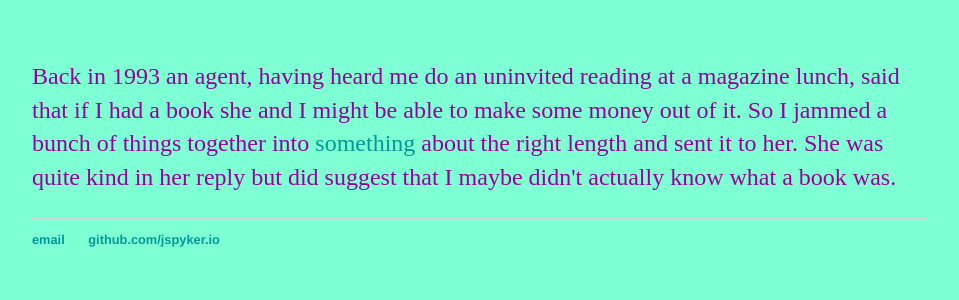
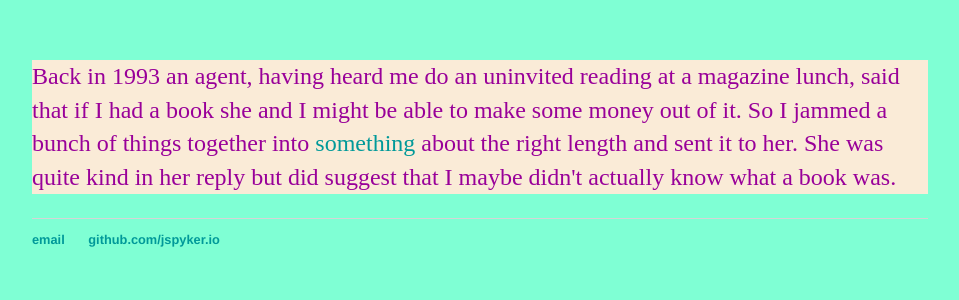
Before and after one commit to jspyker/jspyker.github.io, a Jekyll site: the page built from index.html, in a window 1280 px wide. Shown: the top 300 px of the page, without its empty margins (160-1119 px from the left). Built offline with Jekyll 4.4.1, drawn with Linux system fonts in a browser that asks for light colours.

Commit message:
Update main.css

```diff
--- a/css/main.css
+++ b/css/main.css
@@ -28,6 +28,7 @@ p {
     font-size: 1.5em;
     line-height: 1.4em;
     color: #909;
+    background-color: antiquewhite;
 }
 footer {
     border-top: 1px solid #d5d5d5;
```
